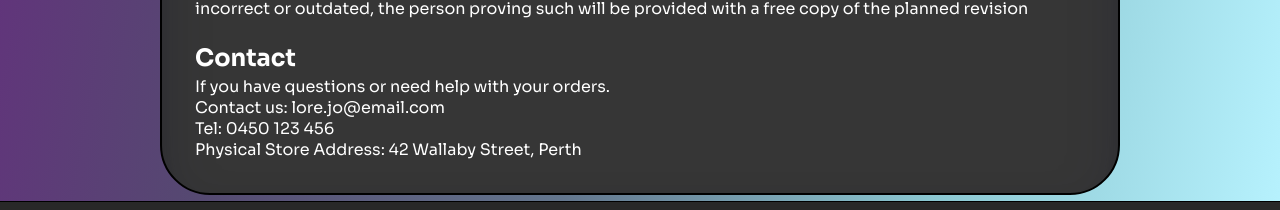
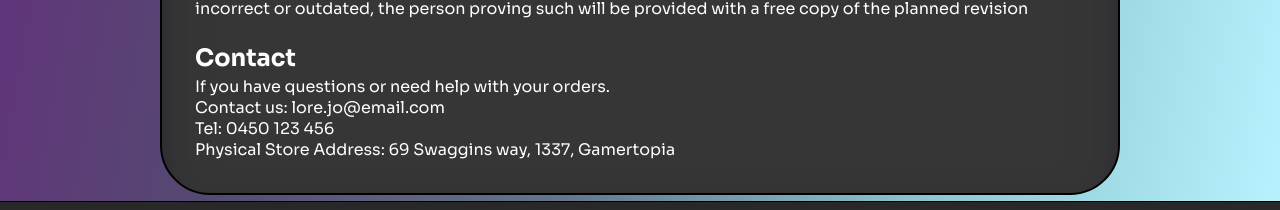
Before and after one commit to Lorderite/ICT286-Ass-2, a plain HTML site: page aboutUs.html in a window 1280 px wide. Shown: the part 747-957 px from the top of the page. Drawn offline with nearby package versions, Linux system fonts and the light colour scheme.

Commit message:
minor aboutus edit

```diff
--- a/aboutUs.html
+++ b/aboutUs.html
@@ -74,7 +74,7 @@
                     <br>
                     Tel: 0450 123 456
                     <br>
-                    Physical Store Address: 42 Wallaby Street, Perth
+                    Physical Store Address: 69 Swaggins way, 1337, Gamertopia
                 </p>
 			</div>
 
```
